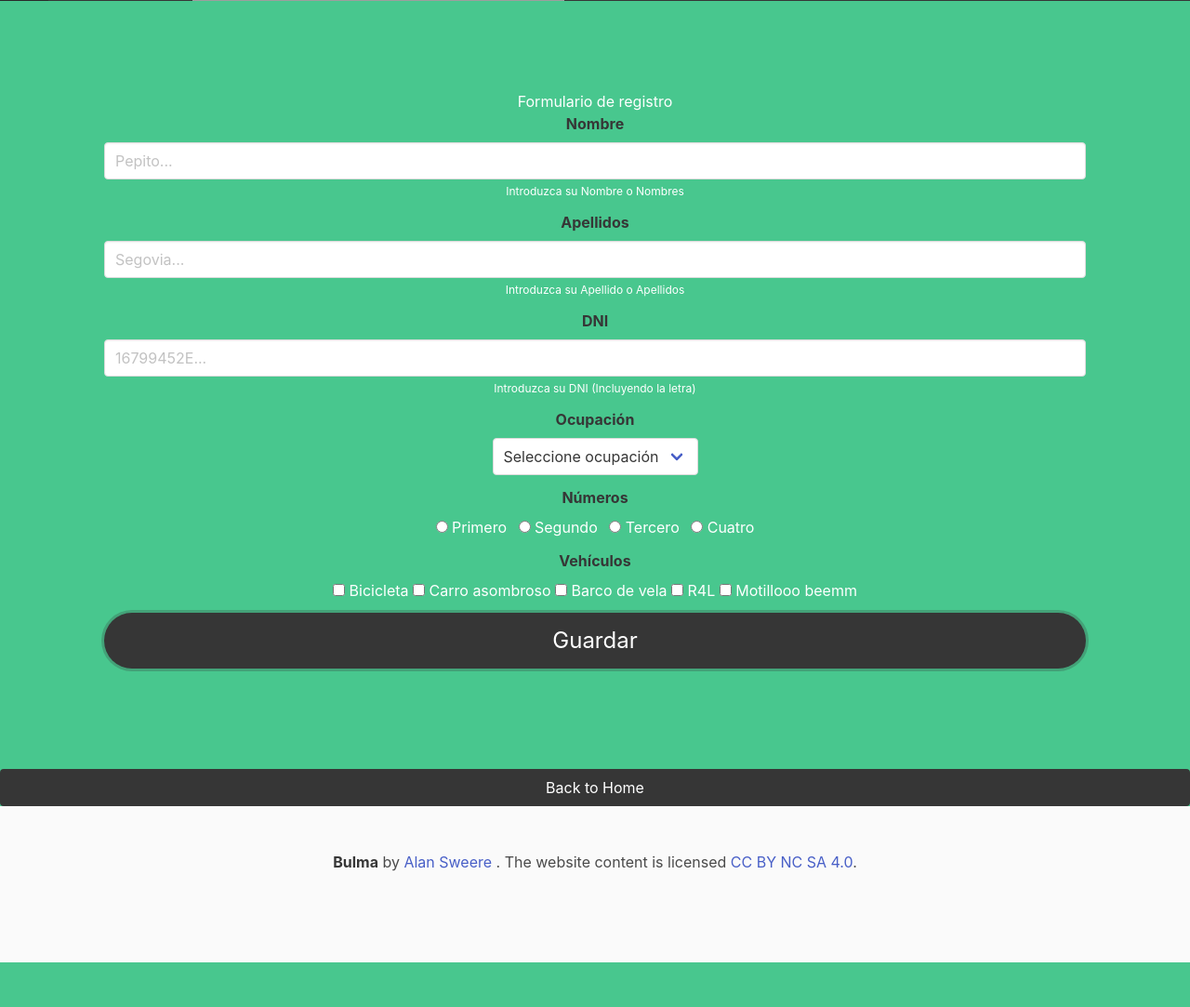
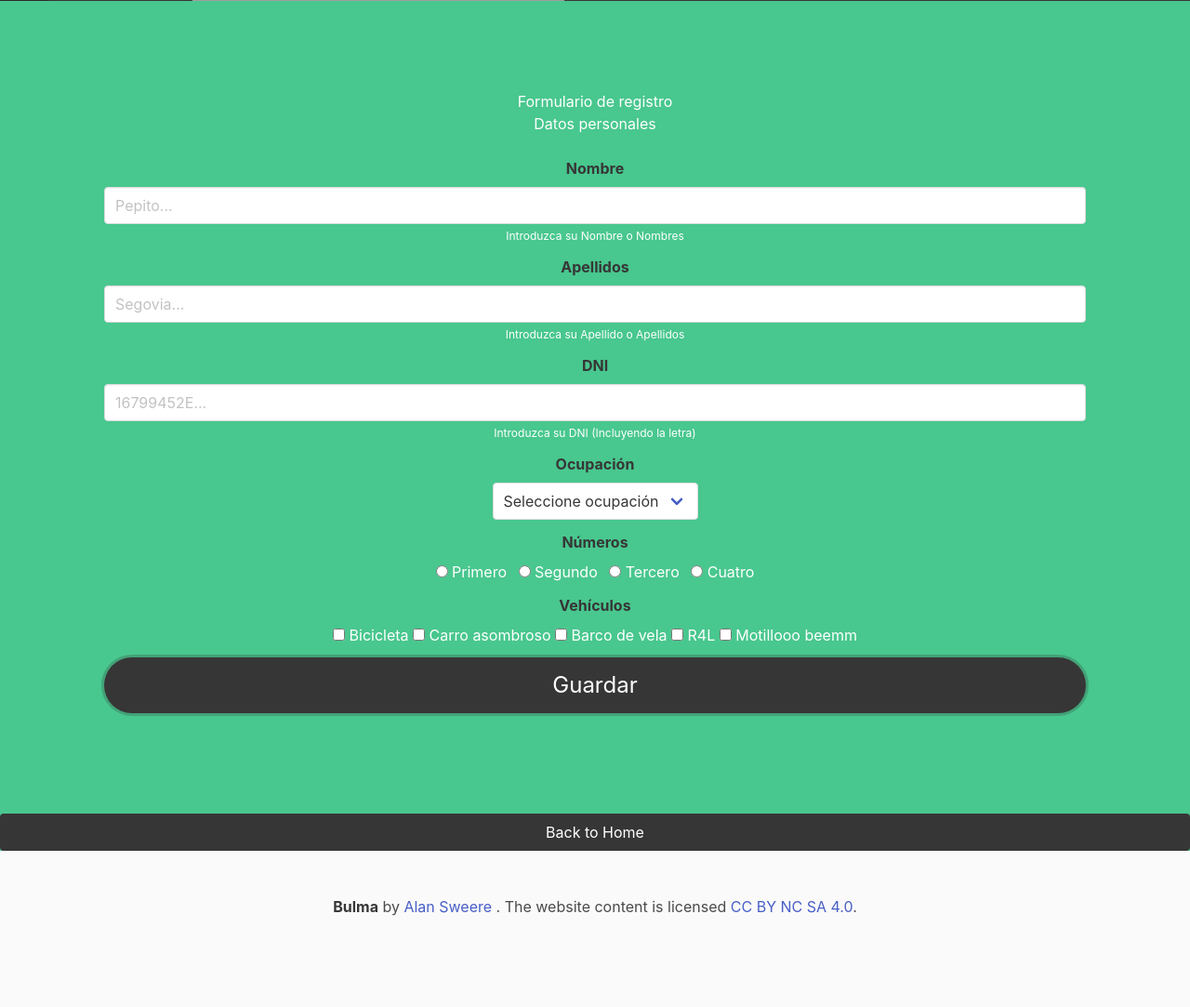
Before and after one commit to Alanswe/Web_1_con_Bulma, a Bottle app: page /editar in a window 1280 px wide. Shown: the part 299-1382 px from the top of the page at 93% size. Before the commit the page ends 1334 px from the top, so only its background shows below. Run offline with Bottle, Linux system fonts and the light colour scheme; data comes from the database, SQL or seed files in the repository; grey boxes are pictures that could not be loaded.

Commit message:
formulario

```diff
--- a/templates/formulario.html
+++ b/templates/formulario.html
@@ -21,12 +21,15 @@
 
                     <form class="form-horizontal" action="/guardar" method="post">
                         <fieldset>
-                                            <!-- Form Name -->
-                                            <legend>Formulario de registro</legend>
+                            <!-- Form Name -->
+                            <legend>Formulario de registro</legend>
+                            <h2>Datos personales</h2>
+                            <input type="hidden" id="id" name="id" value="{%if datos%}{{datos[0]}}{%endif%}"><br/>
 
-                                            <!-- Text input-->
-                                            <div class="field">
-                                                <label class="label" for="nombre">Nombre</label>
+
+                            <!-- Text input-->
+                            <div class="field">
+                                <label class="label" for="nombre">Nombre</label>
                                 <div class="control">
                                     <input id="nombre" name="nombre" type="text" placeholder="Pepito..." class="input " value="{%if datos%}{{datos[1]}}{%endif%}">
                                     <p class="help">Introduzca su Nombre o Nombres</p>
```
